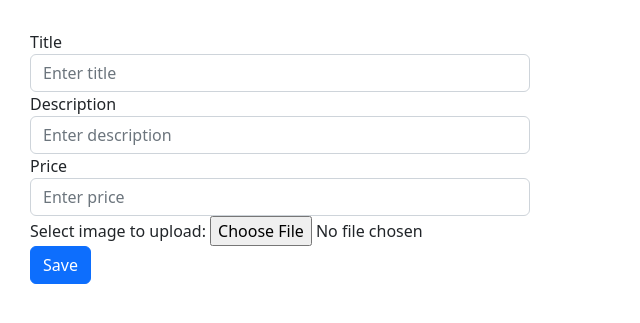
After one commit to theo-ak/webshop, a PHP site: page /product.php in a window 1280 px wide. The commit adds this page. Shown: the top 323 px of the page, without its empty margins (0-640 px from the left). Run offline with PHP 8.4, Linux system fonts and the light colour scheme; a stand-in replaces the project's code that opens the database connection; some libraries are stand-ins or nearby versions.

Commit message:
#8 product.php http://pm.5psolutions.net/public/index.php?path_info=projects/training-teodora-acatrinei/tasks/8 added initial product.php template

```diff
--- /dev/null
+++ b/product.php
@@ -0,0 +1,74 @@
+<?php
+
+require_once 'common.php';
+
+$title = $description = $price = null;
+
+if ($_SERVER['REQUEST_METHOD'] === 'POST') {
+    $title = isset($_POST['title']) ? test_input($_POST['title']) : "";
+    $description = isset($_POST['description']) ? test_input($_POST['description']) : "";
+    $price = isset($_POST['price']) ? (float)test_input($_POST['price']) : "";
+
+    if (isset($_FILES['fileToUpload'])) {
+        $target_dir = "img/";
+        $target_file = $target_dir . basename($_FILES["fileToUpload"]["name"]);
+        $uploadOk = 1;
+        $imageFileType = strtolower(pathinfo($target_file,PATHINFO_EXTENSION));
+
+        $check = getimagesize($_FILES["fileToUpload"]["tmp_name"]);
+        if($check !== false) {
+            echo "File is an image - " . $check["mime"] . ".";
+            $uploadOk = 1;
+        } else {
+            echo "File is not an image.";
+            $uploadOk = 0;
+        }
+
+        if ($uploadOk == 0) {
+            echo "Sorry, your file was not uploaded.";
+        } else if (move_uploaded_file($_FILES["fileToUpload"]["tmp_name"], $target_file)) {
+            echo "The file ". htmlspecialchars( basename( $_FILES["fileToUpload"]["name"])). " has been uploaded.";
+        } else {
+            echo "Sorry, there was an error uploading your file.";
+        }
+    }
+}
+
+?>
+
+<!DOCTYPE html>
+<html lang="en">
+
+<head>
+    <meta charset="utf-8">
+    <title>Music Shop</title>
+    <!-- CSS only -->
+    <link href="https://cdn.jsdelivr.net/npm/bootstrap@5.2.0-beta1/dist/css/bootstrap.min.css" rel="stylesheet" integrity="sha384-0evHe/X+R7YkIZDRvuzKMRqM+OrBnVFBL6DOitfPri4tjfHxaWutUpFmBp4vmVor" crossorigin="anonymous">
+    <link rel="stylesheet" href="css/style.css">
+</head>
+
+<body>
+
+    <form method="post" id="details-form" action="<?php echo htmlspecialchars($_SERVER["PHP_SELF"]);?>">
+        <div class="form-group">
+            <label for="title">Title</label>
+            <input type="text" class="form-control" id="title" name="title" placeholder="Enter title" value="<?= $title; ?>" required>
+        </div>
+        <div class="form-group">
+            <label for="description">Description</label>
+            <input type="text" class="form-control" id="description" name="description" placeholder="Enter description" value="<?= $description; ?>" required>
+        </div>
+        <div class="form-group">
+            <label for="price">Price</label>
+            <input type="number" step=".01" class="form-control" id="price" name="price" placeholder="Enter price" value="<?= $price ?>" required>
+        </div>
+
+        Select image to upload:
+        <input type="file" name="fileToUpload" id="fileToUpload" required>
+
+        <button type="submit" class="btn btn-primary" id="save">Save</button>
+    </form>
+
+</body>
+
+</html>
--- a/products.php
+++ b/products.php
@@ -40,10 +40,7 @@ $items = selectAll($connection, 'products');
                 <td><?= $item['price']; ?></td>
                 <td><div class="image"><img src="<?= $item['img']; ?>"></div></td>
                 <td>
-                    <form method="post" action="product.php">
-                        <input type="hidden" name="id" value="<?= $item['id']; ?>">
-                        <input type="submit" value="Edit" class="btn btn-primary" id="edit">
-                    </form>
+                    <a href="product.php?id=<?= $item['id'] ?>"><button class="btn btn-primary" id="edit">Edit</button></a>
 
                     <form method="post" action="products.php">
                         <input type="hidden" name="id" value="<?= $item['id']; ?>">
```
Also changed, not shown: css/style.css (line endings or trailing spaces).
